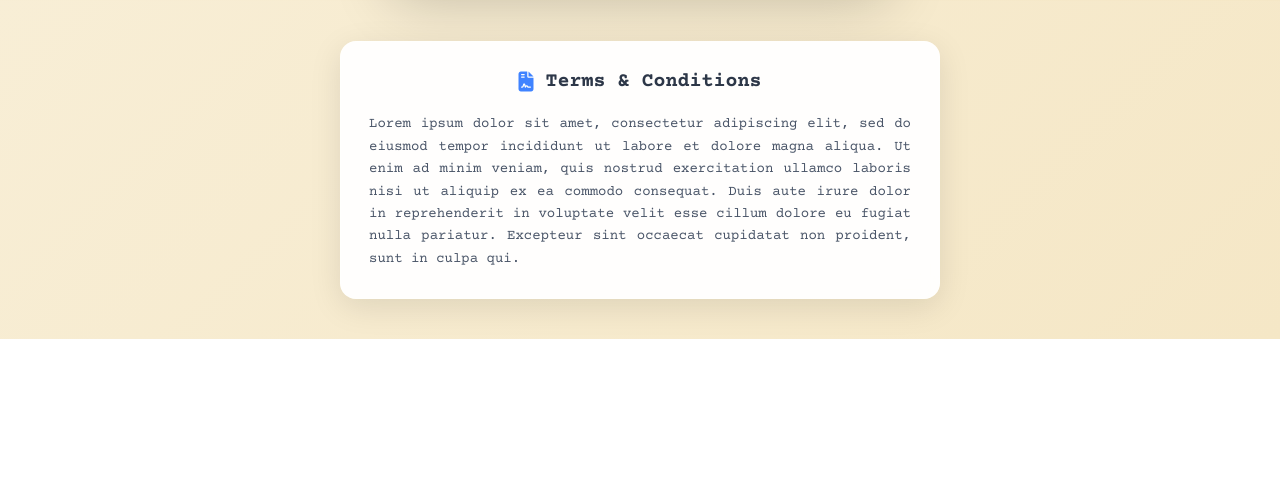
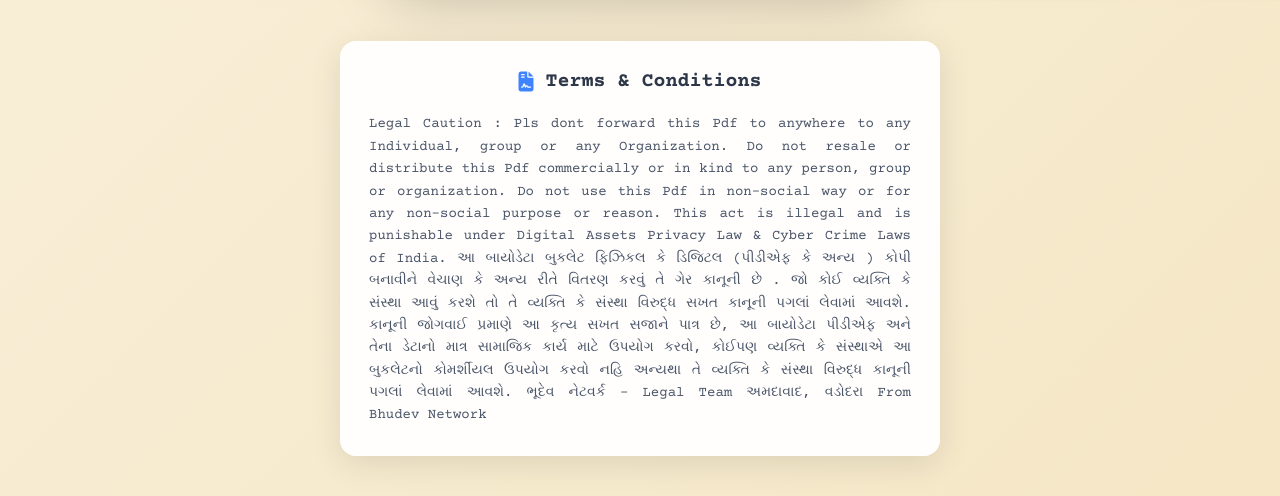
Before and after one commit to gaganRat3/flipbook_pro, a Django app: page /register/ in a window 1280 px wide. Shown: the part 1154-1650 px from the top of the page. Before the commit the page ends 1493 px from the top, so only its background shows below. Run offline with Django 4.2, Linux system fonts and the light colour scheme.

Commit message:
some changes

```diff
--- a/templates/books/home.html
+++ b/templates/books/home.html
@@ -16,7 +16,7 @@
   }
 
   .filter-button-group label {
-    font-size: 13px;
+    font-size: 17px;
     color: #888;
     font-weight: 600;
     margin-bottom: 8px;
--- a/templates/books/register.html
+++ b/templates/books/register.html
@@ -119,7 +119,16 @@
         font-size: 14px;
         text-align: justify;
     ">
-        Lorem ipsum dolor sit amet, consectetur adipiscing elit, sed do eiusmod tempor incididunt ut labore et dolore magna aliqua. Ut enim ad minim veniam, quis nostrud exercitation ullamco laboris nisi ut aliquip ex ea commodo consequat. Duis aute irure dolor in reprehenderit in voluptate velit esse cillum dolore eu fugiat nulla pariatur. Excepteur sint occaecat cupidatat non proident, sunt in culpa qui.
+        Legal Caution  :
+
+        Pls dont forward this Pdf to anywhere to any Individual, group or any Organization. Do not resale or distribute this  Pdf commercially or in kind to any person, group or organization. Do not use this  Pdf in non-social way or for any non-social purpose or reason. This act is illegal and is punishable under Digital Assets Privacy Law & Cyber Crime Laws of India.
+
+        આ બાયોડેટા બુકલેટ  ફિઝિકલ કે ડિજિટલ (પીડીએફ  કે અન્ય ) કોપી બનાવીને વેચાણ કે અન્ય રીતે વિતરણ કરવું તે ગેર કાનૂની છે . જો કોઈ વ્યક્તિ કે સંસ્થા આવું કરશે તો તે વ્યક્તિ કે સંસ્થા વિરુદ્ધ સખત કાનૂની પગલાં લેવામાં આવશે. કાનૂની જોગવાઈ પ્રમાણે આ કૃત્ય સખત સજાને પાત્ર છે, આ બાયોડેટા પીડીએફ  અને તેના ડેટાનો માત્ર સામાજિક કાર્ય માટે ઉપયોગ કરવો, કોઈપણ વ્યક્તિ કે સંસ્થાએ આ બુકલેટનો કોમર્શીયલ ઉપયોગ કરવો નહિ અન્યથા તે વ્યક્તિ કે સંસ્થા વિરુદ્ધ કાનૂની પગલાં લેવામાં આવશે.
+
+        ભૂદેવ નેટવર્ક - Legal Team
+        અમદાવાદ, વડોદરા
+
+        From Bhudev Network
     </p>
 </div>
 
```
Also changed, not shown: templates/books/flipbook.html (+10 -1 lines), templates/books/login.html (+10 -1 lines).
